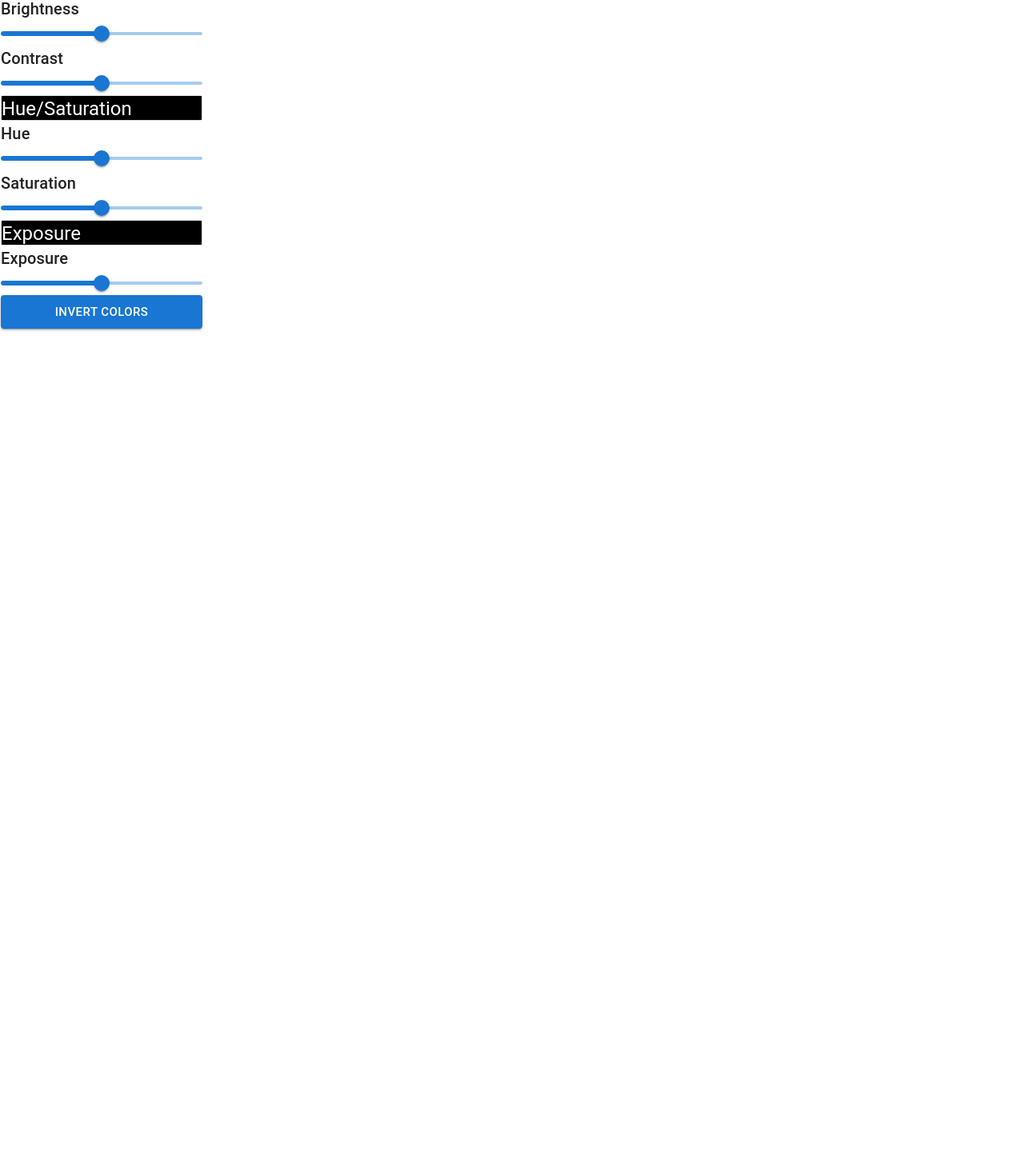
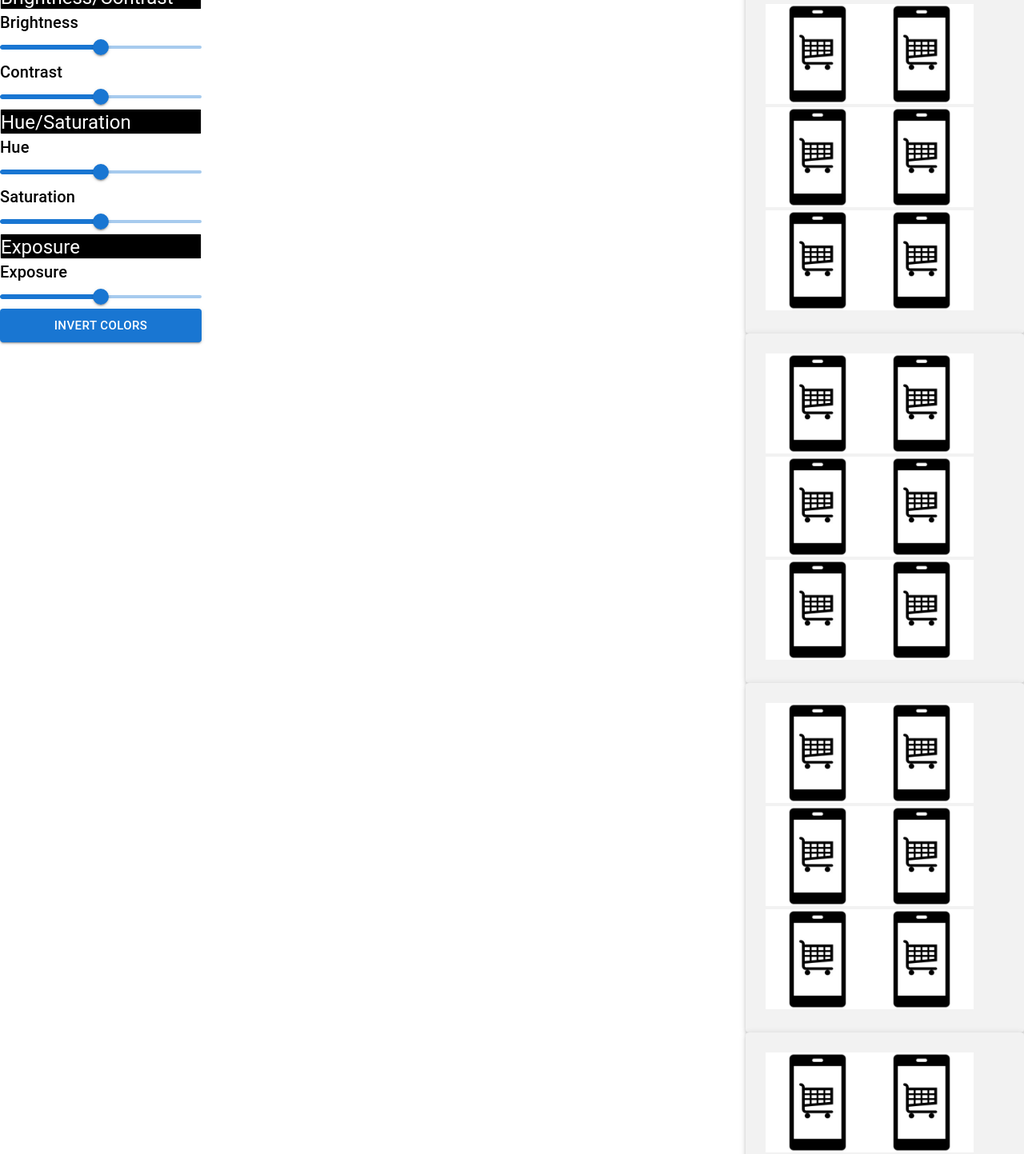
Before and after one commit to iubaldo/CS-422-Course-Project, a React (Create React App) app: page /step1 in a window 1280 px wide. Shown: the part 160-1603 px from the top of the page at 80% size. Before the commit the page ends 800 px from the top, so only its background shows below. Built offline with nearby package versions, Linux system fonts and the light colour scheme.

Commit message:
Updated preview Images

```diff
--- a/src/Pages/Manualadjustments.jsx
+++ b/src/Pages/Manualadjustments.jsx
@@ -12,16 +12,21 @@ import Header from "../Components/Header";
 class ManualAdjust extends Component {
     render() {
     	return(
-			<Stack spacing = {0}>
+			<Stack spacing>
 				<Header></Header>
 
 				<Paper variant = "outlined" >
 				<Box sx={{width: 1918, height: 42, backgroundColor: 'black'}}>
 				<Stack direction = "row"  spacing = {150} >
+					<Typography color = "white" variant="h4">Inputs</Typography>
+					<Typography color = "white"  variant="h4">Preview</Typography>
+				</Stack>
+				</Box>
+				</Paper>
 
+				<Stack direction = "row" spacing = {85}>
 								{/*Box on the left */}
 								<Stack>
-							<Typography color = "white" variant="h4">Inputs</Typography>
 
 						{/*Brightness/Contrast Section*/}
 						<Paper variant = "outlined">
@@ -61,23 +66,35 @@ class ManualAdjust extends Component {
 				</Stack>
 
 				<Stack>
-							<Typography color = "white"  variant="h4">Preview</Typography>
-							<Paper elevation={3} style={{backgroundColor:"#f2f2f2"}}>
+
+						<Paper elevation={3} style={{padding: 25, backgroundColor:"#f2f2f2"}}>
+						<img style={{width:130, height:125}} src="/Images/projectimage.jpg"/>
+						<img style={{width:130, height:125}} src="/Images/projectimage.jpg"/>
+						<img style={{width:130, height:125}} src="/Images/projectimage.jpg"/>
 						<img style={{width:130, height:125}} src="/Images/projectimage.jpg"/>
 						<img style={{width:130, height:125}} src="/Images/projectimage.jpg"/>
 						<img style={{width:130, height:125}} src="/Images/projectimage.jpg"/>
 						</Paper>
-							<Paper elevation={3} style={{backgroundColor:"#f2f2f2"}}>
+						<Paper elevation={3} style={{padding: 25, backgroundColor:"#f2f2f2"}}>
+						<img style={{width:130, height:125}} src="/Images/projectimage.jpg"/>
+						<img style={{width:130, height:125}} src="/Images/projectimage.jpg"/>
+						<img style={{width:130, height:125}} src="/Images/projectimage.jpg"/>
 						<img style={{width:130, height:125}} src="/Images/projectimage.jpg"/>
 						<img style={{width:130, height:125}} src="/Images/projectimage.jpg"/>
 						<img style={{width:130, height:125}} src="/Images/projectimage.jpg"/>
 						</Paper>
-							<Paper elevation={3} style={{backgroundColor:"#f2f2f2"}}>
+						<Paper elevation={3} style={{padding: 25, backgroundColor:"#f2f2f2"}}>
+						<img style={{width:130, height:125}} src="/Images/projectimage.jpg"/>
+						<img style={{width:130, height:125}} src="/Images/projectimage.jpg"/>
+						<img style={{width:130, height:125}} src="/Images/projectimage.jpg"/>
 						<img style={{width:130, height:125}} src="/Images/projectimage.jpg"/>
 						<img style={{width:130, height:125}} src="/Images/projectimage.jpg"/>
 						<img style={{width:130, height:125}} src="/Images/projectimage.jpg"/>
 						</Paper>
-							<Paper elevation={3} style={{backgroundColor:"#f2f2f2"}}>
+						<Paper elevation={3} style={{padding: 25, backgroundColor:"#f2f2f2"}}>
+						<img style={{width:130, height:125}} src="/Images/projectimage.jpg"/>
+						<img style={{width:130, height:125}} src="/Images/projectimage.jpg"/>
+						<img style={{width:130, height:125}} src="/Images/projectimage.jpg"/>
 						<img style={{width:130, height:125}} src="/Images/projectimage.jpg"/>
 						<img style={{width:130, height:125}} src="/Images/projectimage.jpg"/>
 						<img style={{width:130, height:125}} src="/Images/projectimage.jpg"/>
@@ -85,9 +102,10 @@ class ManualAdjust extends Component {
 				</Stack>
 
 				</Stack>
-				</Box>
-				</Paper>
+
 			</Stack>
+
+
   );
 }
 }
```
Lines whose indentation alone changed are shown as unchanged.
